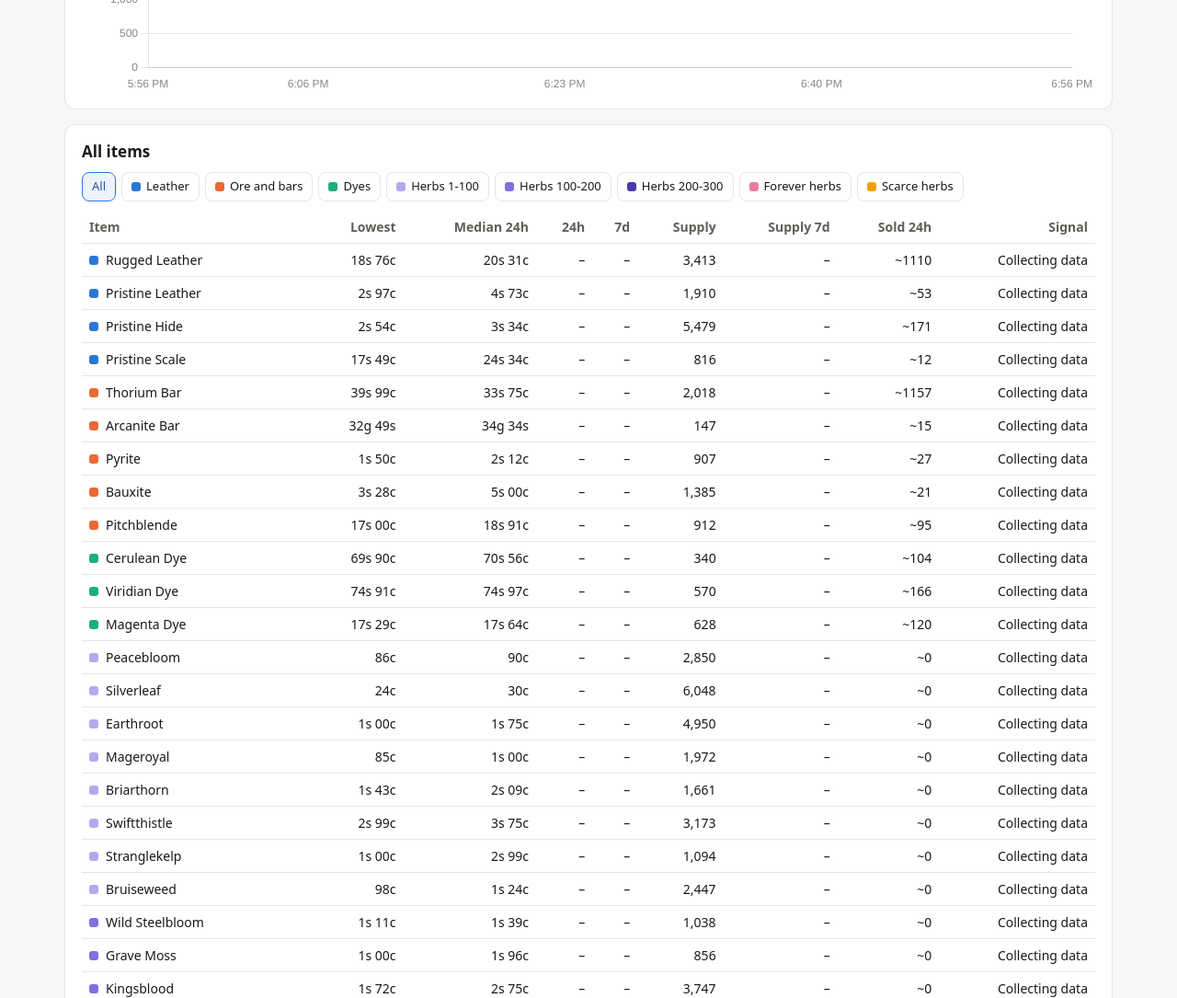
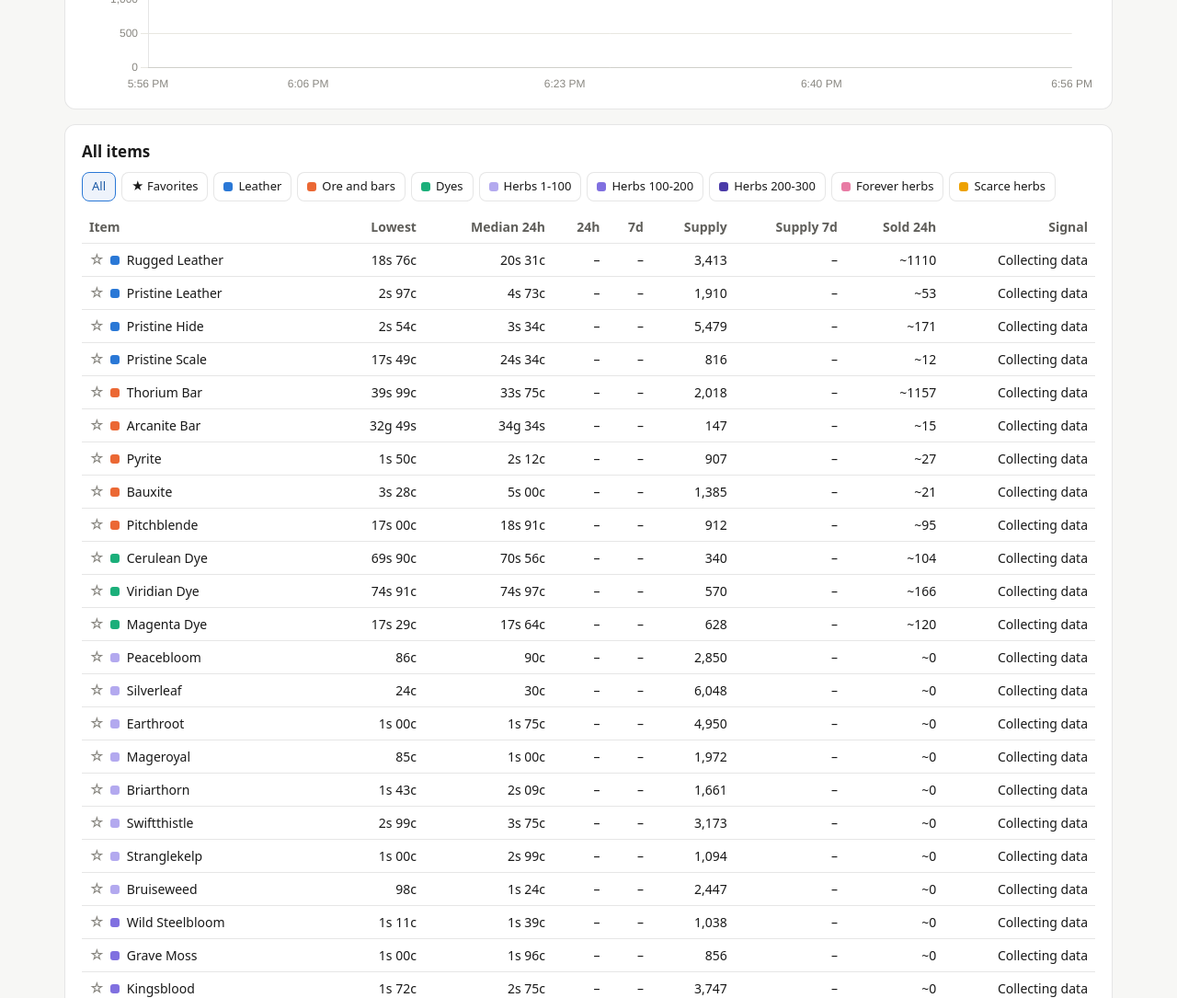
Before and after one commit to TobydracoX/forever-ah-tracker, a plain HTML site: page index.html in a window 1280 px wide. Shown: the part 700-1785 px from the top of the page at 92% size. Drawn offline with nearby package versions, Linux system fonts and the light colour scheme.

Commit message:
Add favorites: stars, pinned Favorites section, Favorites filter
Favorites are saved in the browser; config.json 'favorites' sets defaults.

Co-Authored-By: Claude Opus 5.5 <noreply@anthropic.com>
Claude-Session: https://claude.ai/code/session_01P8nGxj9WTFVuqzJZTnsgcn

```diff
--- a/index.html
+++ b/index.html
@@ -48,6 +48,11 @@ a{color:var(--accent)}
 .chips{display:flex;flex-wrap:wrap;gap:6px;margin-top:10px}
 .chips button{font-size:13px;padding:5px 10px;display:inline-flex;align-items:center}
 .chips button .dot{margin-right:6px}
+button.star{border:none;background:none;padding:0 6px 0 0;font-size:16px;line-height:1;color:var(--muted);cursor:pointer}
+button.star.on{color:#eda100}
+#favBtn{font-size:18px;padding:4px 10px}
+#favBtn.on{color:#eda100}
+tr.group td{background:var(--bg);color:var(--text2);font-weight:600;font-size:13px;text-align:left;cursor:default;padding:6px 8px}
 #curCat{font-size:13px;color:var(--text2);display:inline-flex;align-items:center}
 .grid2{display:grid;grid-template-columns:1fr 1fr;gap:16px}
 @media (max-width:820px){.grid2{grid-template-columns:1fr}}
@@ -61,6 +66,7 @@ a{color:var(--accent)}
   <div class="card">
     <div class="row">
       <select id="item" aria-label="Item"></select>
+      <button id="favBtn" aria-label="Add to favorites" title="Add to favorites">☆</button>
       <span id="curCat"></span>
       <div class="row" id="ranges" role="group" aria-label="Time range">
         <button data-r="1">24h</button><button data-r="7" class="on">7d</button><button data-r="30">30d</button><button data-r="0">All</button>
@@ -134,6 +140,18 @@ const catColor = c => {
   const i = others.indexOf(c);
   return i < 0 ? '#888' : p[(i + 5) % p.length];
 };
+let FAV = new Set();
+function loadFav() {
+  try { const v = localStorage.getItem('ah-favs'); if (v) { FAV = new Set(JSON.parse(v)); return; } } catch {}
+  FAV = new Set(M.favorites || []);
+}
+function saveFav() { try { localStorage.setItem('ah-favs', JSON.stringify([...FAV])); } catch {} }
+function toggleFav(n) { FAV.has(n) ? FAV.delete(n) : FAV.add(n); saveFav(); drawFavBtn(); drawMovers(); }
+function drawFavBtn() {
+  const on = FAV.has(CUR), b = $('#favBtn');
+  b.textContent = on ? '★' : '☆'; b.classList.toggle('on', on);
+  b.title = b.ariaLabel = on ? 'Remove from favorites' : 'Add to favorites';
+}
 function dotEl(c) { const d = document.createElement('span'); d.className = 'dot'; d.style.background = catColor(c); return d; }
 
 function money(c) {
@@ -252,6 +270,7 @@ function axis(from, to) {
 
 function draw() {
   const s = stats(CUR);
+  drawFavBtn();
   const cc = catOf(CUR); $('#curCat').innerHTML = ''; if (cc) { $('#curCat').append(dotEl(cc), document.createTextNode(cc)); }
   $('#tMin').textContent = s ? money(s.cur) : '–';
   $('#tMed').textContent = s ? money(s.med) : '–';
@@ -313,17 +332,32 @@ function drawEvents() {
 
 function drawMovers() {
   const cat = CAT;
-  const names = Object.entries(M.categories).filter(([c]) => !cat || c === cat).flatMap(([, n]) => n);
+  let names = Object.entries(M.categories).filter(([c]) => !cat || cat === 'fav' || c === cat).flatMap(([, n]) => n);
+  if (cat === 'fav') names = names.filter(n => FAV.has(n));
   const list = names.map(n => { const s = stats(n); const sg = signals(n, s); return {name: n, s, sig: sg[0].t, sigc: sg[0].c,
     min: s ? s.cur : null, med24: s ? s.med24 : null, d1: s ? s.d1 : null, d7: s ? s.d7 : null, qty: s ? s.qty : null, q7: s ? s.q7 : null, sold: s ? s.sold : null}; });
   list.sort((a, b) => { const x = a[SORT.k], y = b[SORT.k]; if (x === y) return 0; if (x === null || x === undefined) return 1; if (y === null || y === undefined) return -1; return (x > y ? 1 : -1) * SORT.dir; });
   const tb = $('#movers tbody'); tb.innerHTML = '';
   const cls = v => v === null ? '' : v > 0 ? 'up' : v < 0 ? 'down' : '';
-  for (const r of list) {
+  const header = t => { const tr = document.createElement('tr'); tr.className = 'group'; const td = document.createElement('td'); td.colSpan = 9; td.textContent = t; tr.append(td); tb.append(tr); };
+  let ordered = list;
+  if (cat === 'fav' && !list.length) { header('No favorites yet. Click the ☆ next to an item to add it.'); return; }
+  if (!cat && FAV.size) {
+    const favs = list.filter(r => FAV.has(r.name)), rest = list.filter(r => !FAV.has(r.name));
+    ordered = [{h: '★ Favorites'}, ...favs, {h: 'Everything else'}, ...rest];
+  }
+  for (const r of ordered) {
+    if (r.h) { header(r.h); continue; }
     const tr = document.createElement('tr');
     const cells = [r.name, money(r.min), money(r.med24), pct(r.d1), pct(r.d7), r.qty === null ? '–' : r.qty.toLocaleString(), pct(r.q7), r.sold === null ? '–' : '~' + r.sold, r.sig];
     cells.forEach((c, i) => { const td = document.createElement('td'); td.textContent = c;
-      if (i === 0) td.prepend(dotEl(catOf(r.name)));
+      if (i === 0) {
+        td.prepend(dotEl(catOf(r.name)));
+        const st = document.createElement('button'); st.className = 'star' + (FAV.has(r.name) ? ' on' : '');
+        st.textContent = FAV.has(r.name) ? '★' : '☆'; st.ariaLabel = (FAV.has(r.name) ? 'Remove ' : 'Add ') + r.name + (FAV.has(r.name) ? ' from' : ' to') + ' favorites';
+        st.onclick = e => { e.stopPropagation(); toggleFav(r.name); };
+        td.prepend(st);
+      }
       if (i === 3) td.className = cls(r.d1); if (i === 4) td.className = cls(r.d7); if (i === 8) td.className = 'flag-cell ' + ({buy: 'up', risk: 'down', sell: ''}[r.sigc] || ''); tr.append(td); });
     tr.onclick = () => { CUR = r.name; $('#item').value = r.name; draw(); window.scrollTo({top: 0, behavior: 'smooth'}); };
     tb.append(tr);
@@ -367,8 +401,11 @@ async function init() {
   if (!Object.values(M.categories).flat().includes(CUR)) CUR = Object.values(M.categories)[0][0];
   sel.value = CUR;
   sel.onchange = () => { CUR = sel.value; draw(); };
+  loadFav();
+  $('#favBtn').onclick = () => toggleFav(CUR);
   document.querySelectorAll('#ranges button').forEach(b => b.onclick = () => {
     RANGE = +b.dataset.r; document.querySelectorAll('#ranges button').forEach(x => x.classList.toggle('on', x === b)); draw(); });
+  const fv = document.createElement('button'); fv.dataset.c = 'fav'; fv.textContent = '★ Favorites'; $('#catChips').prepend(fv);
   const all = document.createElement('button'); all.dataset.c = ''; all.textContent = 'All'; all.className = 'on'; $('#catChips').prepend(all);
   document.querySelectorAll('#catChips button').forEach(b => b.onclick = () => {
     CAT = b.dataset.c; document.querySelectorAll('#catChips button').forEach(x => x.classList.toggle('on', x === b)); drawMovers(); });
```
Also changed, not shown: 1 other file.
